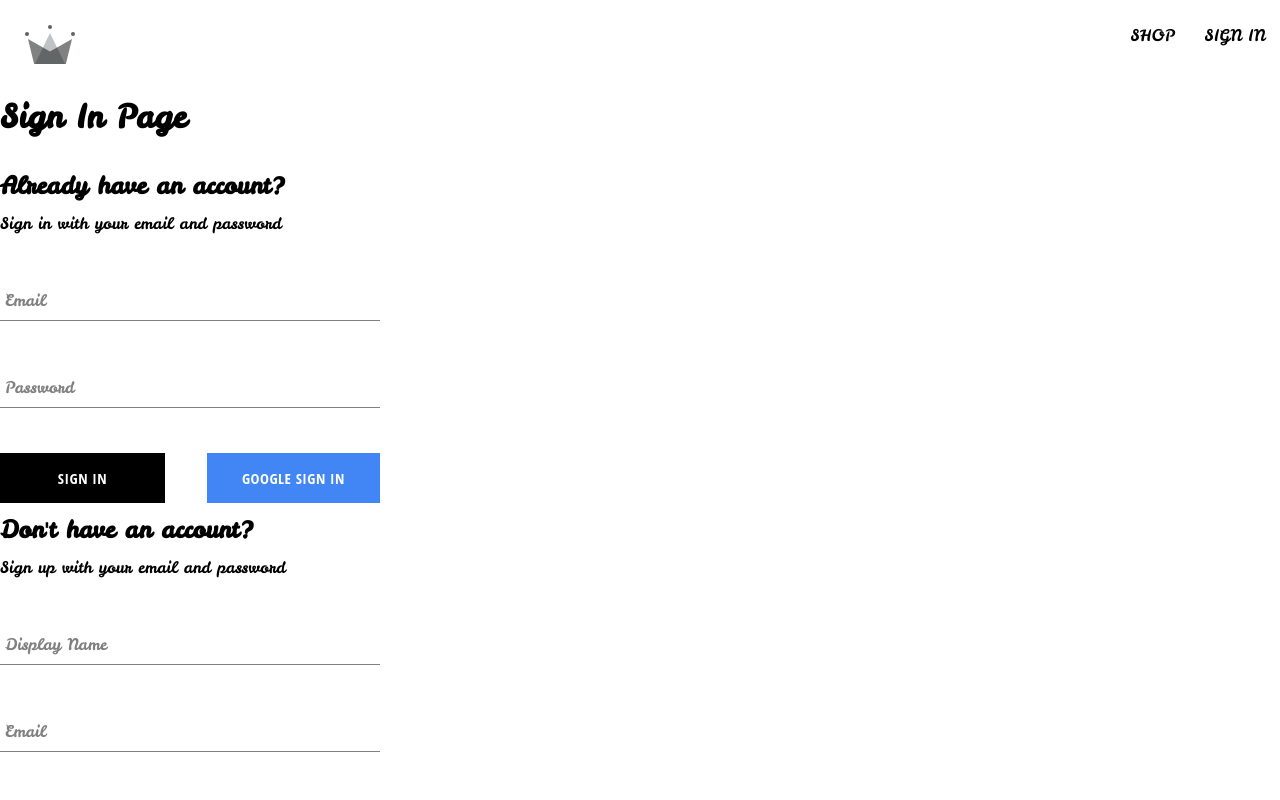
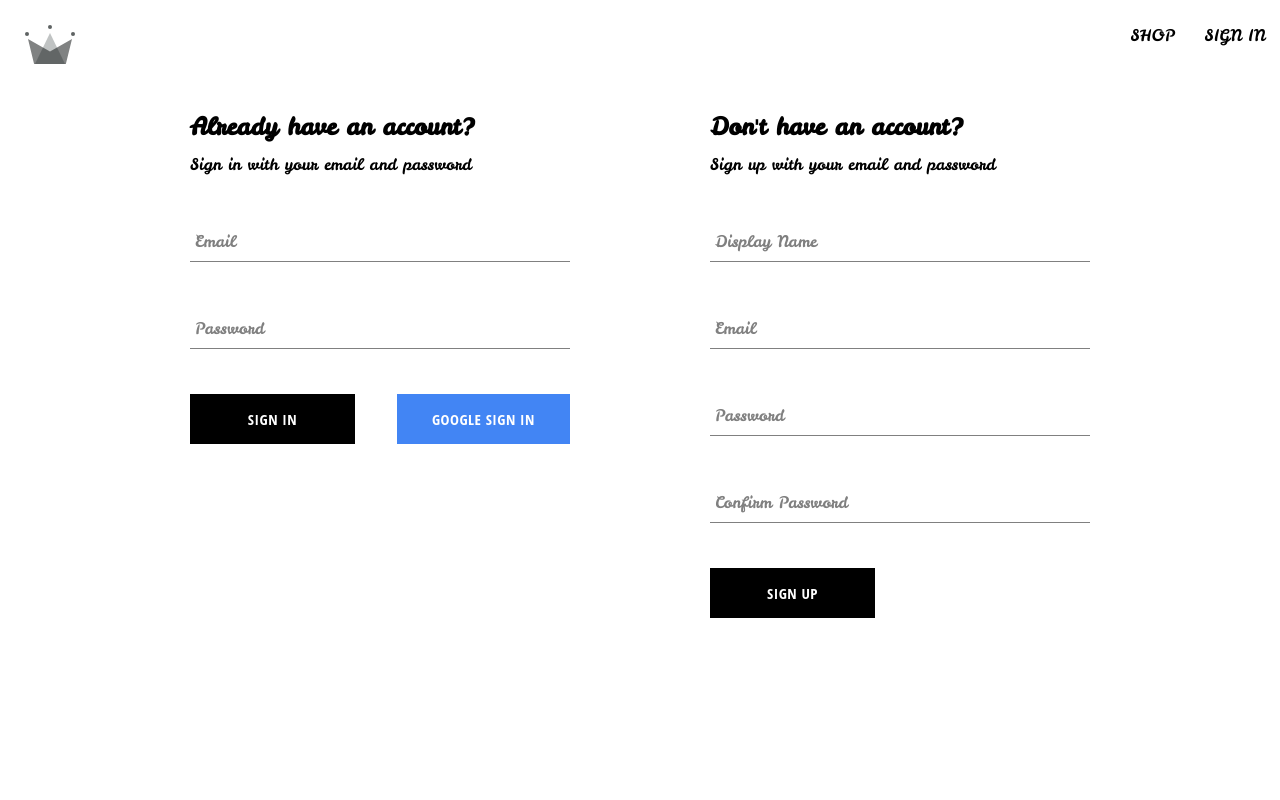
Before and after one commit to packaging03/crwn-clothing, a React (Create React App) app: page /auth in a window 1280 px wide. Shown: the top 800 px of the page. Built offline with nearby package versions, Linux system fonts and the light colour scheme.

Commit message:
finalized the authentication page

```diff
--- a/src/components/sign-in-form/sign-in-form.component.jsx
+++ b/src/components/sign-in-form/sign-in-form.component.jsx
@@ -17,7 +17,6 @@
   const [formFields, setFormFields] = useState(defaultFormFields);
   const { email, password } = formFields;
 
-  //console.log(formFields);
 
   const resetFormFields = () => {
     setFormFields(defaultFormFields);
@@ -31,20 +30,24 @@
   const handleSubmit = async (event) => {
     event.preventDefault();
     try {
-      const response = await signInAuthUserWithEmailAndPassword(email, password);
+      const response = await signInAuthUserWithEmailAndPassword(
+        email,
+        password
+      );
       console.log(response);
-      // const { user } = await createAuthUserWithEmailAndPassword(
-      //   email,
-      //   password
-      // );
-      // await createUserDocumentFromAuth(user, { displayName });
+
       resetFormFields();
     } catch (error) {
-      // if (error.code === "auth/email-already-in-use") {
-      //   alert("Cannot create user, email already in use");
-      // } else {
-      //   console.log("user creation encountered an error", error);
-      // }
+      switch (error.code) {
+        case "auth/wrong-password":
+          alert("Incorrect Password for email!");
+          break;
+        case "auth/user-not-found":
+          alert("No user associated with this email");
+          break;
+        default:
+          console.log(error);
+      }
     }
   };
 
@@ -77,7 +80,7 @@
         />
         <div className="buttons-container">
           <Button type="submit">Sign In</Button>
-          <Button buttonType="google" onClick={signInWithGoogle}>
+          <Button type="button" buttonType="google" onClick={signInWithGoogle}>
             Google sign in
           </Button>
         </div>
--- a/src/routes/authentication/authentication.component.jsx
+++ b/src/routes/authentication/authentication.component.jsx
@@ -1,13 +1,6 @@
-// import { useEffect } from "react";
-// import { getRedirectResult } from "firebase/auth";
 import SignUpForm from "../../components/sign-up-form/sign-up-form.component";
 import SignInForm from "../../components/sign-in-form/sign-in-form.component";
-import {
-  //   auth,
-  signInWithGooglePopup,
-  //   signInWithGoogleRedirect,
-  createUserDocumentFromAuth,
-} from "../../utils/firebase/firebase.utils";
+import "./authentication.styles.scss";
 
 const Authentication = () => {
   //   useEffect(() => {
@@ -22,17 +15,10 @@
   //     fetchResult();
   //   }, []);
 
-
-
   return (
-    <div>
-      <h1>Sign In Page</h1>
-
-     <SignInForm/>
+    <div className="authentication-container">
+      <SignInForm />
       <SignUpForm />
-      {/* <button onClick={signInWithGoogleRedirect}>
-        Sign In with Google Redirect
-      </button> */}
     </div>
   );
 };
--- /dev/null
+++ b/src/routes/authentication/authentication.styles.scss
@@ -0,0 +1,6 @@
+.authentication-container {
+  display: flex;
+  width: 900px;
+  justify-content: space-between;
+  margin: 30px auto;
+}
```
